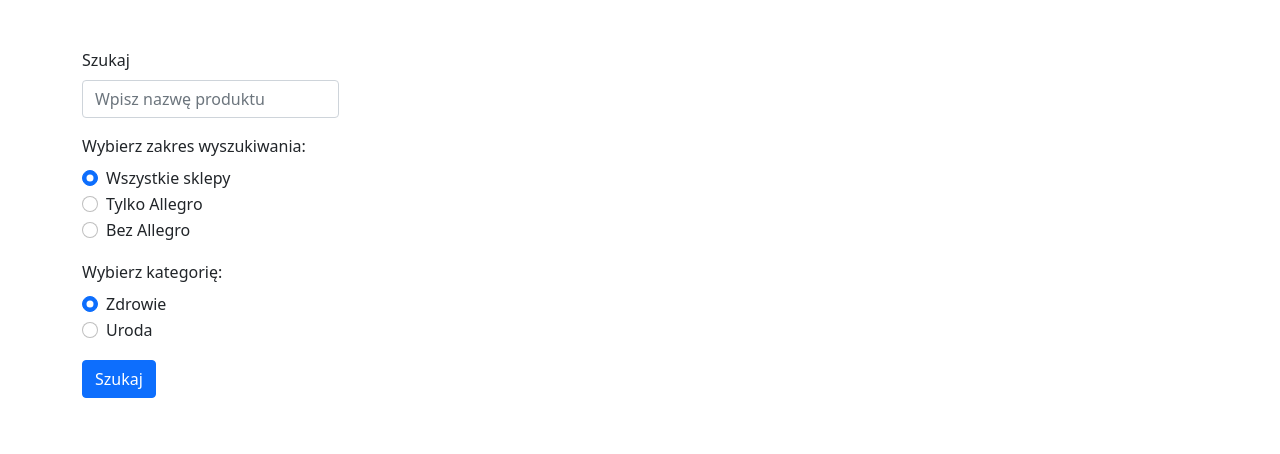
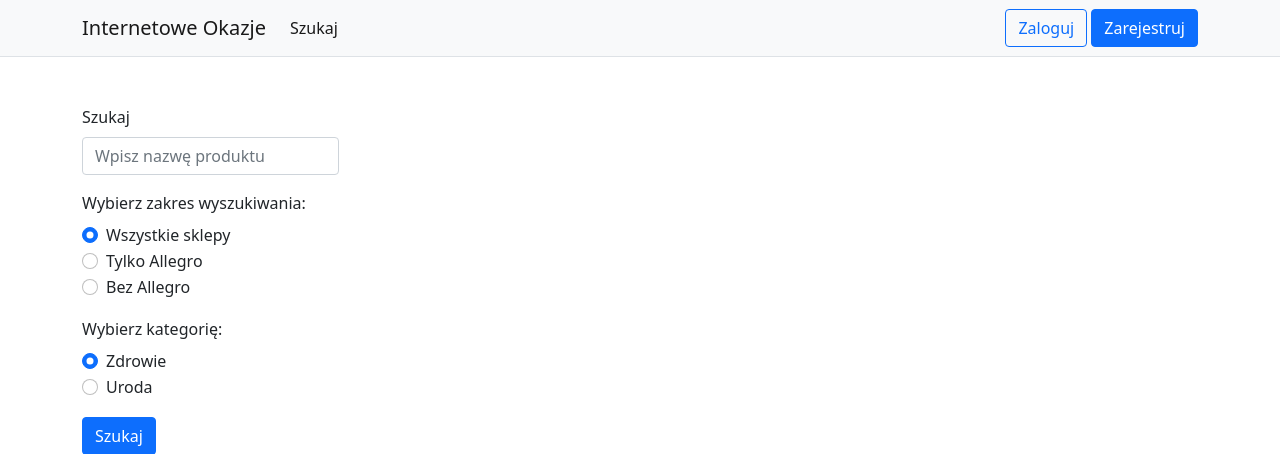
Before and after one commit to PiotrWodecki/io-aggregator, a Django app: page / in a window 1280 px wide. Shown: the top 454 px of the page. Run offline with Django 4.2, Linux system fonts and the light colour scheme; some libraries are stand-ins or nearby versions.

Commit message:
Add a navbar

```diff
--- a/core/templates/base.html
+++ b/core/templates/base.html
@@ -3,13 +3,45 @@
 <html lang="en">
 <head>
     <meta charset="UTF-8">
-    <title>Title</title>
+    <meta name="viewport" content="width=device-width, initial-scale=1">
+    <title>Internetowe Okazje</title>
     <link rel="stylesheet" href="{% static 'base.css' %}">
     <link href="https://cdn.jsdelivr.net/npm/bootstrap@5.0.2/dist/css/bootstrap.min.css" rel="stylesheet"
           integrity="sha384-EVSTQN3/azprG1Anm3QDgpJLIm9Nao0Yz1ztcQTwFspd3yD65VohhpuuCOmLASjC" crossorigin="anonymous">
 </head>
+<body>
+<nav class="navbar navbar-expand-lg py-2 navbar-light bg-light border-bottom">
+    <div class="container d-flex flex-wrap">
+        <a class="navbar-brand" href="{% url 'search' %}">Internetowe Okazje</a>
+        <button class="navbar-toggler" type="button" data-bs-toggle="collapse"
+                data-bs-target="#navbarSupportedContent" aria-controls="navbarSupportedContent"
+                aria-expanded="false" aria-label="Toggle navigation">
+            <span class="navbar-toggler-icon"></span>
+        </button>
+        <div class="col collapse navbar-collapse" id="navbarSupportedContent">
+            <ul class="navbar-nav me-auto mb-2 mb-lg-0">
+                <li class="nav-item">
+                    <a class="nav-link active" aria-current="page" href="{% url 'search' %}">Szukaj</a>
+                </li>
 
-<body>
+                {% if user.is_authenticated %}
+                    <li class="nav-item">
+                        <a class="nav-link active" aria-current="page" href="{% url 'search' %}">Konto</a>
+                    </li>
+                {% endif %}
+            </ul>
+        </div>
+        <div class="col text-end">
+            {% if user.is_authenticated %}
+                <a href="{% url 'logout' %}" class="btn btn-outline-danger" role="button">Wyloguj</a>
+            {% else %}
+                <a href="{% url 'login' %}" class="btn btn-outline-primary" role="button">Zaloguj</a>
+                <a href="{% url 'signup' %}" class="btn btn-primary" role="button">Zarejestruj</a>
+            {% endif %}
+        </div>
+
+    </div>
+</nav>
 <div class="container">
     {% for message in messages %}
         <div class="row">
```
